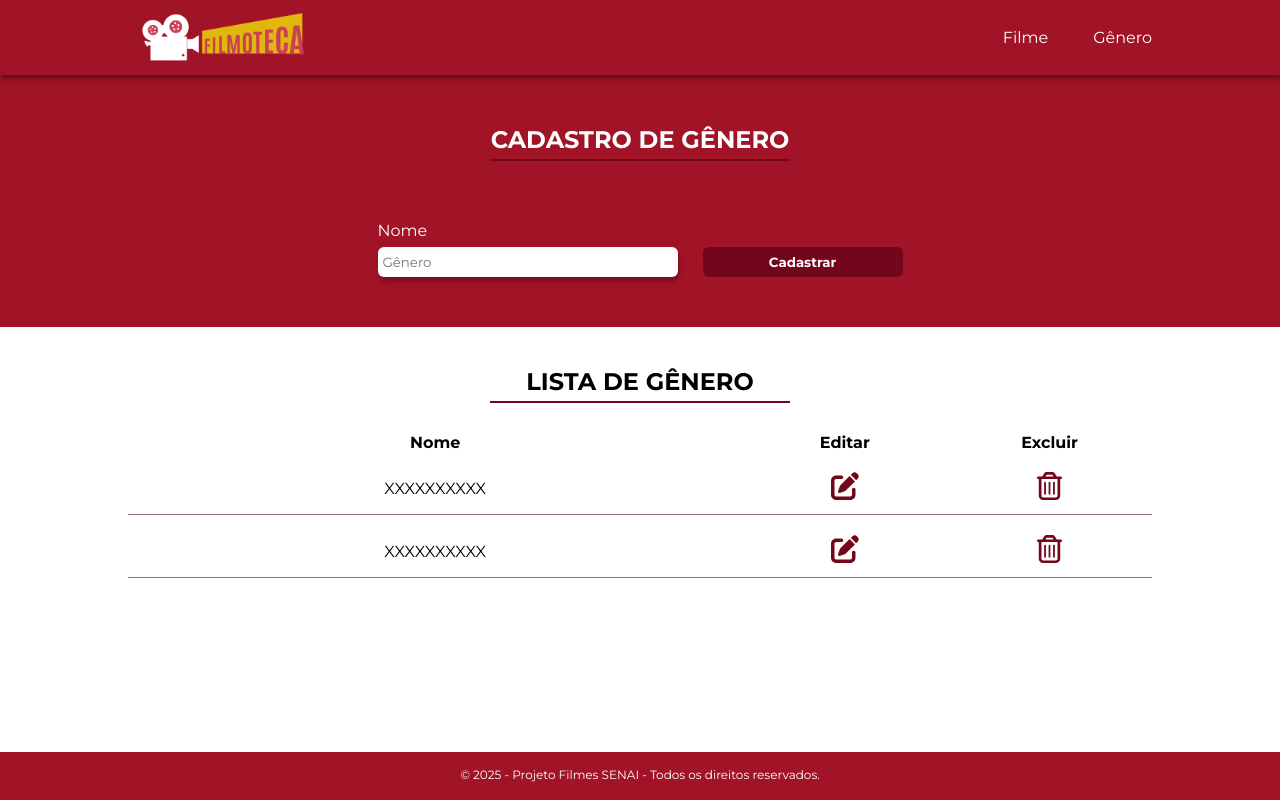
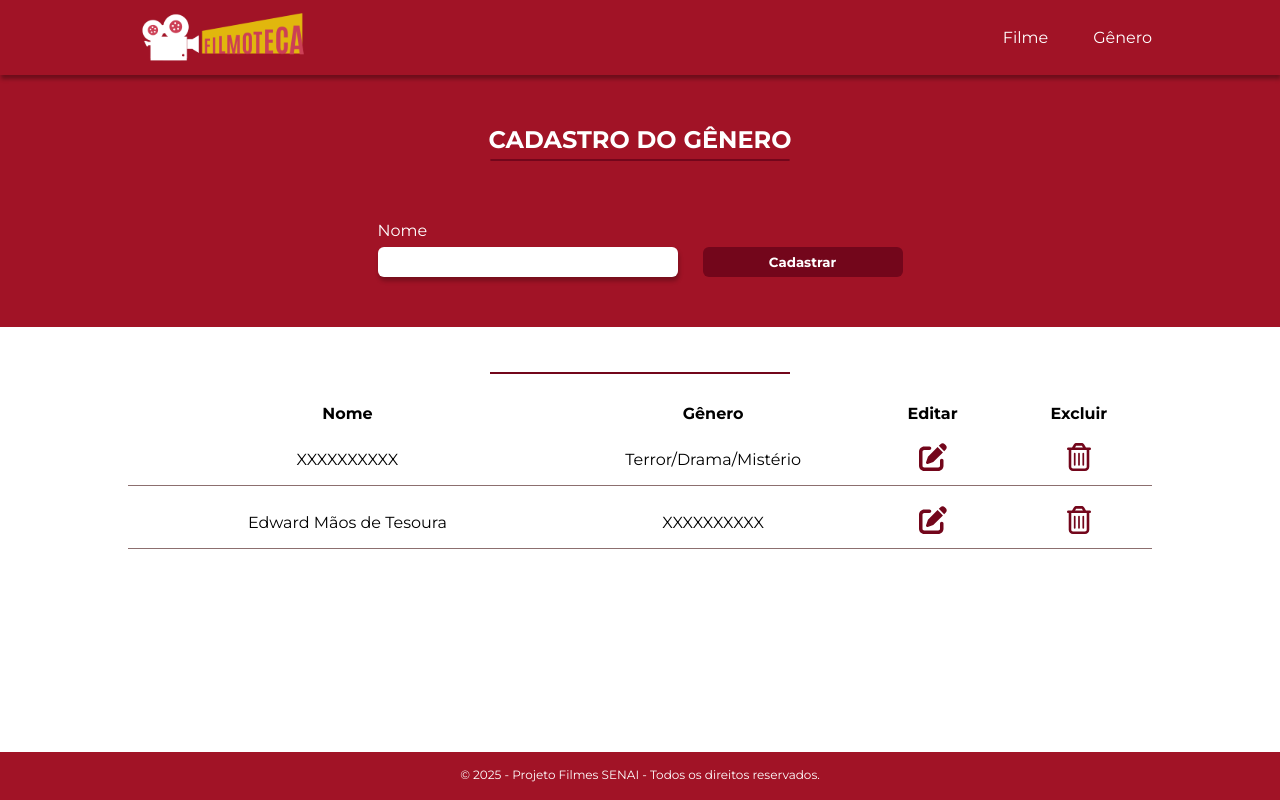
Before and after one commit to asuplicant/React_Filmes, a React (Create React App) app: page /Genero in a window 1280 px wide. Built offline with nearby package versions, Linux system fonts and the light colour scheme.

Commit message:
Atualizando

```diff
--- a/src/pages/cadastroGenero/CadastroGenero.jsx
+++ b/src/pages/cadastroGenero/CadastroGenero.jsx
@@ -10,10 +10,12 @@ import Footer from "../../components/footer/Footer";
 
 const CadastroGenero = () => {
 
-    // Nome do Gênero
     const [genero, setGenero] = useState("");
 
-    function alerta(icone, mesagem) {
+
+    function alerta(icone, mensagem) {
+        //  ---------- ALERTA  ----------
+
         const Toast = Swal.mixin({
             toast: true,
             position: "top-end",
@@ -27,28 +29,35 @@ const CadastroGenero = () => {
         });
         Toast.fire({
             icon: icone,
-            title: mesagem
+            title: mensagem
         });
+
+        // ---------- FIM DO ALERTA  ----------
     }
 
-    async function cadastrarGenero(evt) {
-        evt.preventDefault();
-        //verificar se o input está vindo vazio
-        if (genero.trim() !== "") {
-            //try => tentar(o esperado)
-            //catch => lança a exceção
+    async function cadastrarGenero(e) {
+        e.preventDefault();
+
+        // Verificar se o input está vindo vazio.
+        if (genero.trim() != "") {
+
             try {
-                // Cadastrra um Genero: POST.
+                // Cadastrar um genero: POST.
                 await api.post("genero", { nome: genero });
-                alerta("success", "Cadastro realizado com sucesso")
-                setGenero("");
+                alerta("sucess", "Cadastro realizado com sucesso!")
+                setGenero("")
             } catch (error) {
-                alerta("error", "Erro! entre em contato com o suporte!")
+                alerta("error", "Entre em contato com o suporte.")
                 console.log(error);
             }
         } else {
-            alerta("warning", "Preencha o campo")
+            alerta("error", "O campo precisa estar preenchido!")
         }
+
+
+        // Try => Tentar (o esperado).
+        // Catch => Lança a exceção.
+
     }
 
     return (
@@ -56,24 +65,30 @@ const CadastroGenero = () => {
             <Header />
             <main>
                 <Cadastro
-                    tituloCadastro="Cadastro de Gênero"
+                    tituloCadastro="Cadastro do Gênero"
                     visibilidade="none"
-                    campoPlaceholder="Gênero"
-                    //atribuindo a função:
+                    placeholder="gênero"
+
+                    //atribuindo a funcao:
                     funcCadastro={cadastrarGenero}
-                    //atribuindo o valor do input:
+
+                    // atribuindo o valor do input:
                     valorInput={genero}
-                    //atribuindo a função que atualiza o meu genero:
+
+                    // atribuindo a funcao do que atualiza o meu genero
                     setValorInput={setGenero}
+
                 />
+
                 <Lista
-                    nomeLista="Lista de Gênero"
-                    visi_lista="none"
+                    tituloLista="Gênero"
+                    visibilidade="none"
                 />
             </main>
             <Footer />
         </>
-    )
+    );
 }
 
+
 export default CadastroGenero;
```
